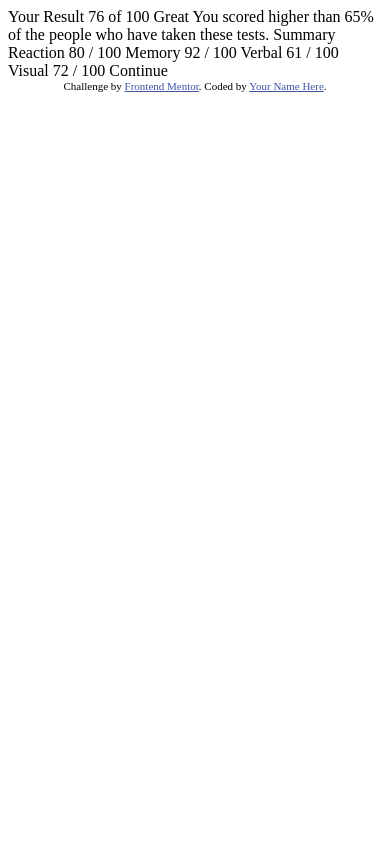
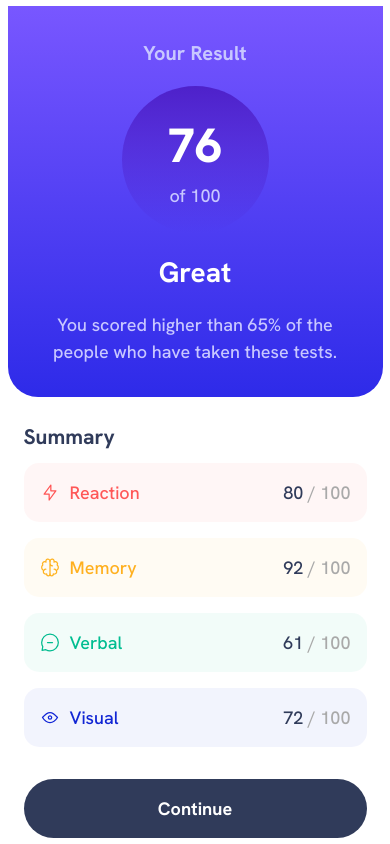
Before and after one commit to Jan-Dev0/11-results-summary-component, a plain HTML site: page index.html in a window 390 px wide. Drawn offline with Linux system fonts and the light colour scheme.

Commit message:
add html stucture and css styles for mobile and desktop view

```diff
--- a/index.html
+++ b/index.html
@@ -1,47 +1,105 @@
 <!DOCTYPE html>
 <html lang="en">
-<head>
-  <meta charset="UTF-8">
-  <meta name="viewport" content="width=device-width, initial-scale=1.0"> <!-- displays site properly based on user's device -->
+  <head>
+    <meta charset="UTF-8" />
+    <meta name="viewport" content="width=device-width, initial-scale=1.0" />
 
-  <link rel="icon" type="image/png" sizes="32x32" href="./assets/images/favicon-32x32.png">
+    <link
+      rel="icon"
+      type="image/png"
+      sizes="32x32"
+      href="./assets/images/favicon-32x32.png"
+    />
 
-  <title>Frontend Mentor | Results summary component</title>
+    <title>Frontend Mentor | Results summary component</title>
+    <link rel="preconnect" href="https://fonts.googleapis.com" />
+    <link rel="preconnect" href="https://fonts.gstatic.com" crossorigin />
+    <link
+      href="https://fonts.googleapis.com/css2?family=Hanken+Grotesk:ital,wght@0,100..900;1,100..900&display=swap"
+      rel="stylesheet"
+    />
+    <link rel="stylesheet" href="styles.css" />
+    <script src="main.js" defer></script>
+  </head>
+  <body>
+    <article class="card">
+      <header class="card__header">
+        <h2 class="card__title">Your Result</h2>
+        <div class="card__score">
+          <span class="card__score-number">76</span> of 100
+        </div>
+        <div class="card__score-level">Great</div>
+        <p class="card__score-info">
+          You scored higher than 65% of the people who have taken these tests.
+        </p>
+      </header>
 
-  <!-- Feel free to remove these styles or customise in your own stylesheet 👍 -->
-  <style>
-    .attribution { font-size: 11px; text-align: center; }
-    .attribution a { color: hsl(228, 45%, 44%); }
-  </style>
-</head>
-<body>
+      <section class="card__summary">
+        <h3 class="card__summary-heading">Summary</h3>
+        <ul class="card__result-list">
+          <li class="card__result-category card__result-category--reaction">
+            <div class="card__result-category-wrapper">
+              <img
+                src="./assets/images/icon-reaction.svg"
+                alt="Reaction icon"
+                class="card_category-icon"
+              />
+              Reaction
+            </div>
 
-  Your Result
-  76
-  of 100
+            <div class="card__result-score-wrapper">
+              <span class="card__result-score">80</span> / 100
+            </div>
+          </li>
+          <li class="card__result-category card__result-category--memory">
+            <div class="card__result-category-wrapper">
+              <img
+                src="./assets/images/icon-memory.svg"
+                alt="Memory icon"
+                class="card__category-icon"
+              />
+              Memory
+            </div>
 
-  Great
-  You scored higher than 65% of the people who have taken these tests.
+            <div class="card__result-score-wrapper">
+              <span class="card__result-score">92</span> / 100
+            </div>
+          </li>
+          <li class="card__result-category card__result-category--verbal">
+            <div class="card__result-category-wrapper">
+              <img
+                src="./assets/images/icon-verbal.svg"
+                alt=""
+                class="card__category-icon"
+              />
+              Verbal
+            </div>
 
-  Summary
+            <div class="card__result-score-wrapper">
+              <span class="card__result-score">61</span> / 100
+            </div>
+          </li>
+          <li class="card__result-category card__result-category--visual">
+            <div class="card__result-category-wrapper">
+              <img
+                src="./assets/images/icon-visual.svg"
+                alt="Visual icon"
+                class="card__category-icon"
+              />
+              Visual
+            </div>
 
-  Reaction
-  80 / 100
+            <div class="card__result-score-wrapper">
+              <span class="card__result-score">72</span> / 100
+            </div>
+          </li>
+        </ul>
+             <div class="card__action">
+        <button class="card__button">Continue</button>
+      </div>
+      </section>
 
-  Memory
-  92 / 100
 
-  Verbal
-  61 / 100
-
-  Visual
-  72 / 100
-
-  Continue
-
-  <div class="attribution">
-    Challenge by <a href="https://www.frontendmentor.io?ref=challenge" target="_blank">Frontend Mentor</a>.
-    Coded by <a href="#">Your Name Here</a>.
-  </div>
-</body>
+    </article>
+  </body>
 </html>
--- /dev/null
+++ b/styles.css
@@ -0,0 +1,226 @@
+/* General reset */
+*,
+*::before,
+*::after {
+  box-sizing: border-box;
+}
+* {
+  margin: 0;
+}
+body {
+  line-height: 1.5;
+}
+img,
+picture,
+video,
+canvas,
+svg {
+  display: block;
+  max-width: 100%;
+}
+input,
+button,
+textarea,
+select {
+  font: inherit;
+}
+p,
+h1,
+h2,
+h3,
+h4,
+h5,
+h6 {
+  overflow-wrap: break-word;
+}
+
+/* CSS variables */
+
+:root {
+  /* ### Primary */
+  --light-red: hsl(0, 100%, 67%);
+  --orangey-yellow: hsl(39, 100%, 56%);
+  --green-teal: hsl(166, 100%, 37%);
+  --cobalt-blue: hsl(234, 85%, 45%);
+
+  /* ## Gradients */
+
+  --bg-light-slate-blue: hsl(252, 100%, 67%);
+  --bg-light-royal-blue: hsl(241, 81%, 54%);
+
+  --circle-violet-blue: hsla(256, 72%, 46%, 1);
+  --circle-persian-blue: hsla(241, 72%, 46%, 0);
+
+  /* ### Neutral */
+
+  --white: hsl(0, 0%, 100%);
+  --pale-blue: hsl(221, 100%, 96%);
+  --light-lavender: hsl(241, 100%, 89%);
+  --dark-gray-blue: hsl(224, 30%, 27%);
+}
+
+/* Global styles */
+html {
+  font-size: 62.5%; /* 1rem = 10px */
+}
+
+body {
+  font-family: "Hanken Grotesk", sans-serif;
+  font-size: 1.8rem;
+  font-weight: 500;
+  color: var(--light-lavender);
+  min-height: 100vh;
+  display: flex;
+  flex-direction: column;
+  justify-content: center;
+  align-items: center;
+}
+
+/* Card styles */
+
+.card {
+  min-width: 30rem;
+  max-width: 37.5rem;
+  display: flex;
+  flex-direction: column;
+  gap: 2.4rem;
+}
+
+/* Header Styles */
+.card__header {
+  background: linear-gradient(
+    var(--bg-light-slate-blue),
+    var(--bg-light-royal-blue)
+  );
+  padding: 3.2rem;
+  border-bottom-left-radius: 30px;
+  border-bottom-right-radius: 30px;
+  display: flex;
+  flex-direction: column;
+  align-items: center;
+  gap: 1.8rem;
+}
+.card__title {
+  font-size: 2rem;
+  font-weight: 700;
+  text-align: center;
+}
+.card__score {
+  background: linear-gradient(
+    var(--circle-violet-blue),
+    var(--circle-persian-blue)
+  );
+  padding: 2.4rem;
+  border-radius: 100%;
+  display: flex;
+  flex-direction: column;
+  align-items: center;
+  aspect-ratio: 1 / 1;
+}
+.card__score-number {
+  font-size: 4.8rem;
+  font-weight: 800;
+  color: var(--white);
+}
+.card__score-level {
+  font-size: 2.8rem;
+  font-weight: 700;
+  color: var(--white);
+}
+.card__score-info {
+  text-align: center;
+}
+
+/* Summary styles */
+
+.card__summary {
+  padding: 0 1.6rem;
+  display: flex;
+  flex-direction: column;
+}
+.card__summary-heading {
+  color: var(--dark-gray-blue);
+}
+
+.card__result-list {
+  margin-top: 1rem;
+  padding: 0;
+  list-style: none;
+}
+.card__result-category {
+  padding: 1.6rem;
+  display: flex;
+  align-items: center;
+  margin-bottom: 1.6rem;
+  border-radius: 15px;
+}
+.card__result-category:last-of-type {
+  margin-bottom: 0;
+}
+.card__result-category-wrapper {
+  display: flex;
+  gap: 1rem;
+}
+.card__result-score-wrapper {
+  margin-left: auto;
+}
+.card__result-score-wrapper {
+  color: darkgray;
+}
+.card__result-score {
+  color: var(--dark-gray-blue);
+}
+
+.card__result-category--reaction {
+  background-color: hsla(0, 100%, 67%, 0.05);
+  color: var(--light-red);
+}
+.card__result-category--memory {
+  background-color: hsla(39, 100%, 56%, 0.05);
+  color: var(--orangey-yellow);
+}
+.card__result-category--verbal {
+  background-color: hsla(166, 100%, 37%, 0.05);
+  color: var(--green-teal);
+}
+.card__result-category--visual {
+  background-color: hsla(234, 85%, 45%, 0.05);
+  color: var(--cobalt-blue);
+}
+
+/* Button styles */
+.card__action {
+  margin-top: 3.2rem;
+  text-align: center;
+}
+.card__button {
+  background-color: var(--dark-gray-blue);
+  color: var(--white);
+  border: none;
+  border-radius: 30px;
+  font-weight: 700;
+  padding: 1.6rem;
+  width: 100%;
+  margin: 0 auto;
+}
+.card__button:hover {
+  background: linear-gradient(
+    var(--bg-light-royal-blue),
+    var(--bg-light-slate-blue)
+  );
+}
+
+/* Responisve styles for desktop view */
+@media (min-width: 47.5rem) {
+  .card {
+    flex-direction: row;
+    max-width: 80rem;
+  }
+  .card__header {
+    flex: 1;
+  }
+  .card__summary {
+    padding: 3.2rem;
+    flex: 1;
+  }
+}
```
Also changed, not shown: main.js (added).
